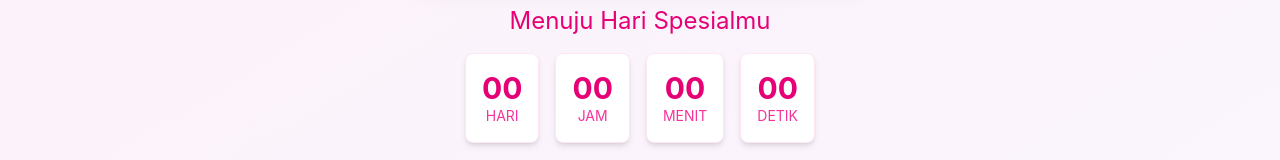
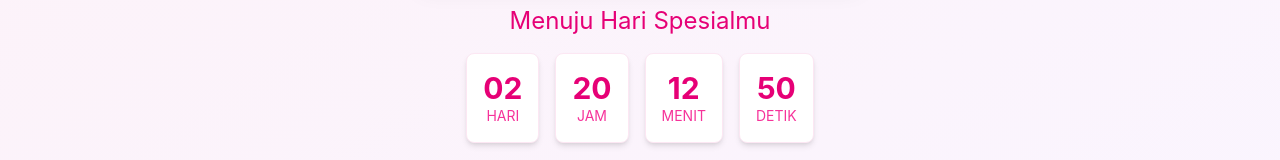
Before and after one commit to Draconik513/steladanroberto, a React (Vite) app: page /countdown in a window 1280 px wide. Shown: the part 385-545 px from the top of the page. Built offline with nearby package versions, Linux system fonts and the light colour scheme.

Commit message:
Update BirthdayCountdown.jsx

```diff
--- a/src/pages/BirthdayCountdown.jsx
+++ b/src/pages/BirthdayCountdown.jsx
@@ -14,7 +14,7 @@ const BirthdayCountdown = ({ isIOS }) => {
   const [replyMessage, setReplyMessage] = useState("");
   const navigate = useNavigate();
 
-  const targetDate = new Date("2025-09-01T00:00:00");
+  const targetDate = new Date("2025-09-12T00:00:00");
 
   useEffect(() => {
     const timer = setInterval(() => {
```
